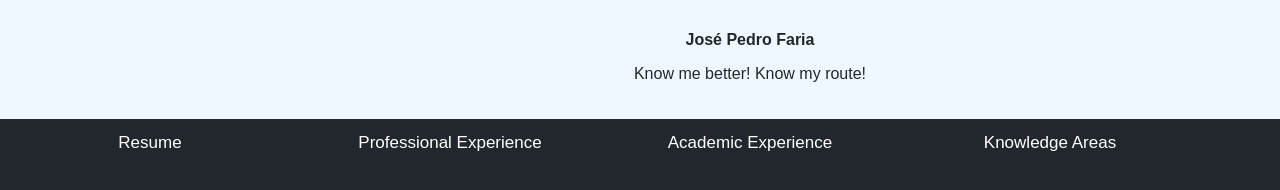
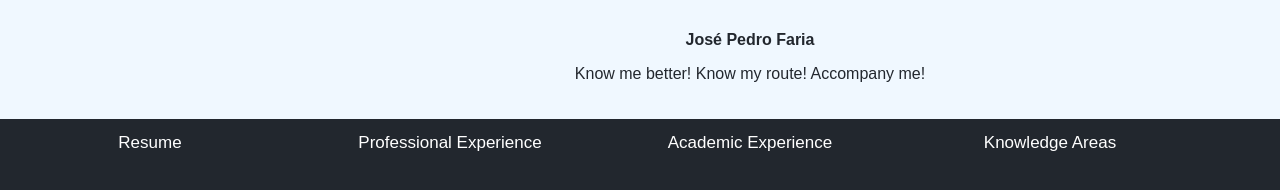
Before and after one commit to Jose-Pedro-Faria/Site-Pessoal, a plain HTML site: page index.html in a window 1280 px wide. Shown: the top 190 px of the page. Drawn offline with Linux system fonts and the light colour scheme.

Commit message:
alterei o header

```diff
--- a/index.html
+++ b/index.html
@@ -12,7 +12,7 @@
     <main>
       <div class="header">
         <h1>José Pedro Faria</h1>
-        <p>Know me better! Know my route!</p>
+        <p>Know me better! Know my route! Accompany me!</p>
       </div>
 
       <button class="tablink" onclick="openPage('Resume', this, '#0B3C4C')" id="defaultOpen">Resume</button>
```
